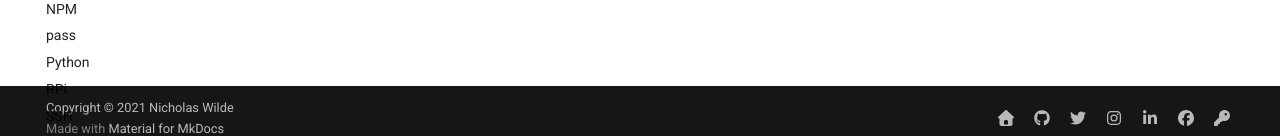
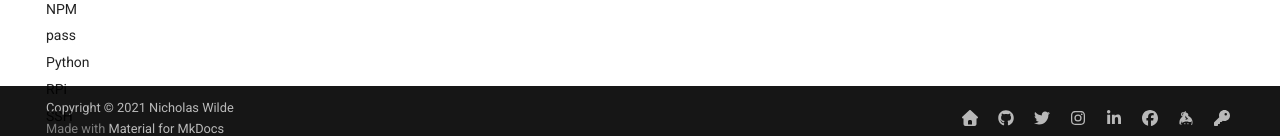
Before and after one commit to nicholaswilde/notes, an MkDocs documentation site: the page built from docs/index.md, in a window 1280 px wide. Shown: the part 749-885 px from the top of the page. Built offline with MkDocs 1.6.1 and Material for MkDocs 9.7.7, drawn with Linux system fonts in a browser that asks for light colours; comment, search, counter and statistics services are not loaded.

Commit message:
Update mkdocs.yml

```diff
--- a/mkdocs.yml
+++ b/mkdocs.yml
@@ -59,6 +59,8 @@ extra:
       link: https://www.linkedin.com/in/nicholaswilde
     - icon: fontawesome/brands/facebook
       link: https://www.facebook.com/nicholas.wilde/
+    - icon: fontawesome/brands/keybase
+      link: https://keybase.io/nicholaswilde
     - icon: fontawesome/solid/key
       link: https://github.com/nicholaswilde.gpg
 
```
